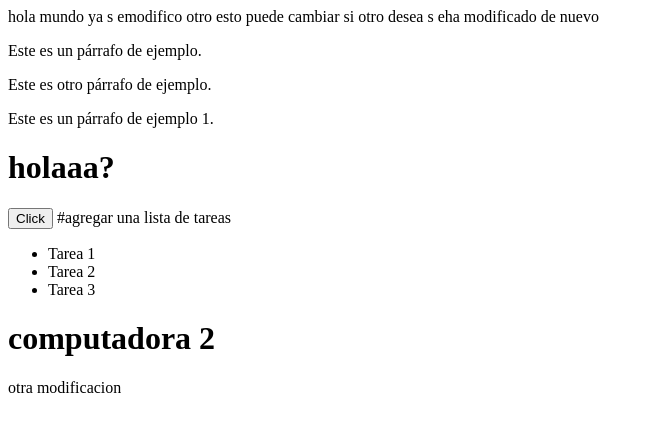
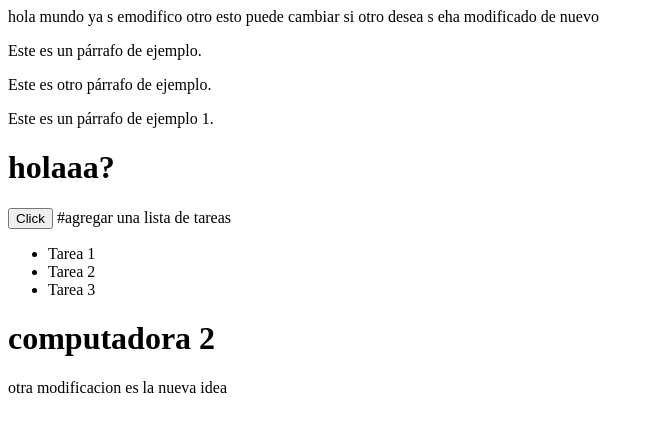
Before and after one commit to jhonhidan/prueba-1, a plain HTML site: page index.html in a window 1280 px wide. Shown: the whole page, without its empty margins (0-654 px from the left). Drawn offline with Linux system fonts and the light colour scheme.

Commit message:
jaja nueva

```diff
--- a/index.html
+++ b/index.html
@@ -27,5 +27,7 @@
     <h1>computadora 2</h1>
     otra modificacion
 
+    es la nueva idea
+
 </body>
 </html>
```
